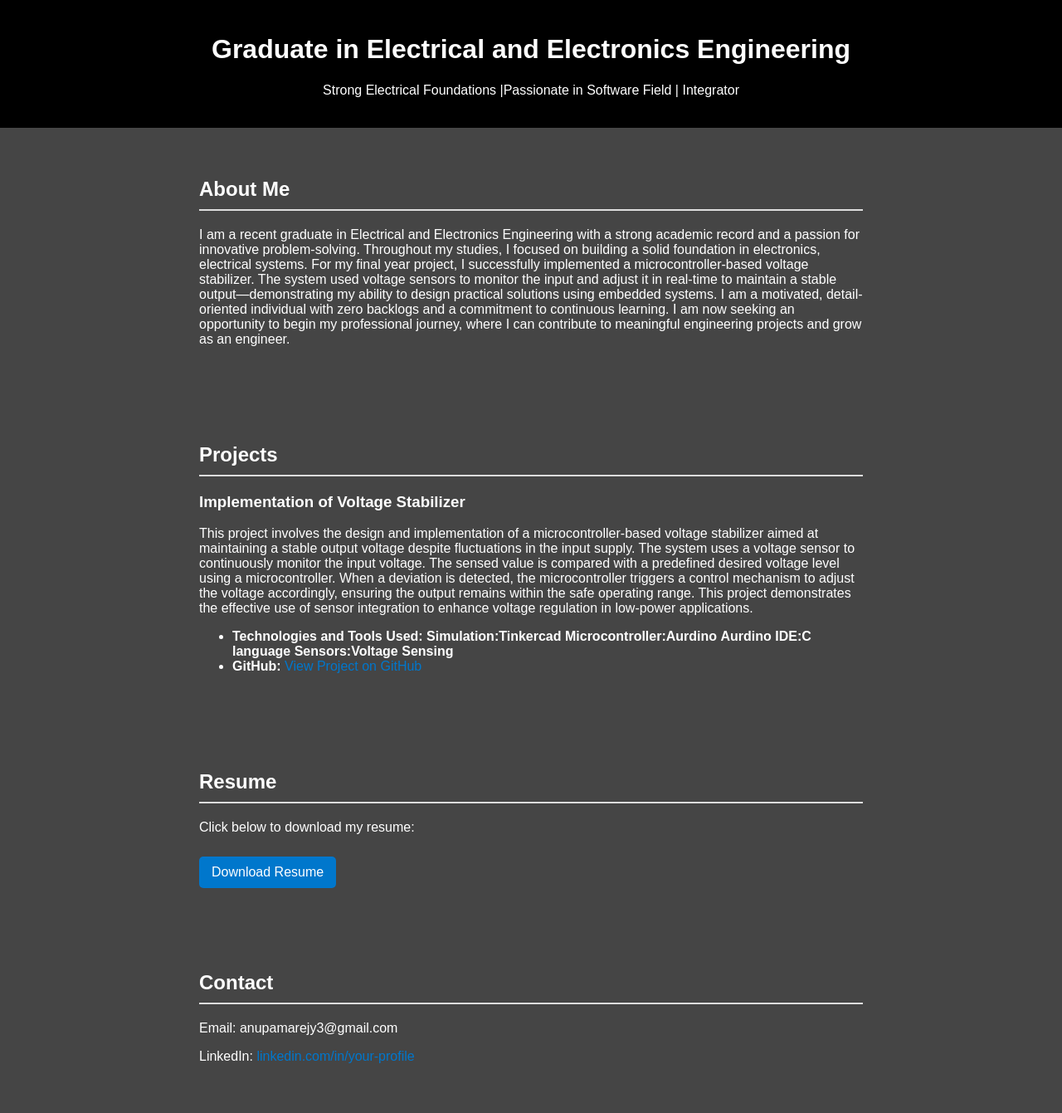
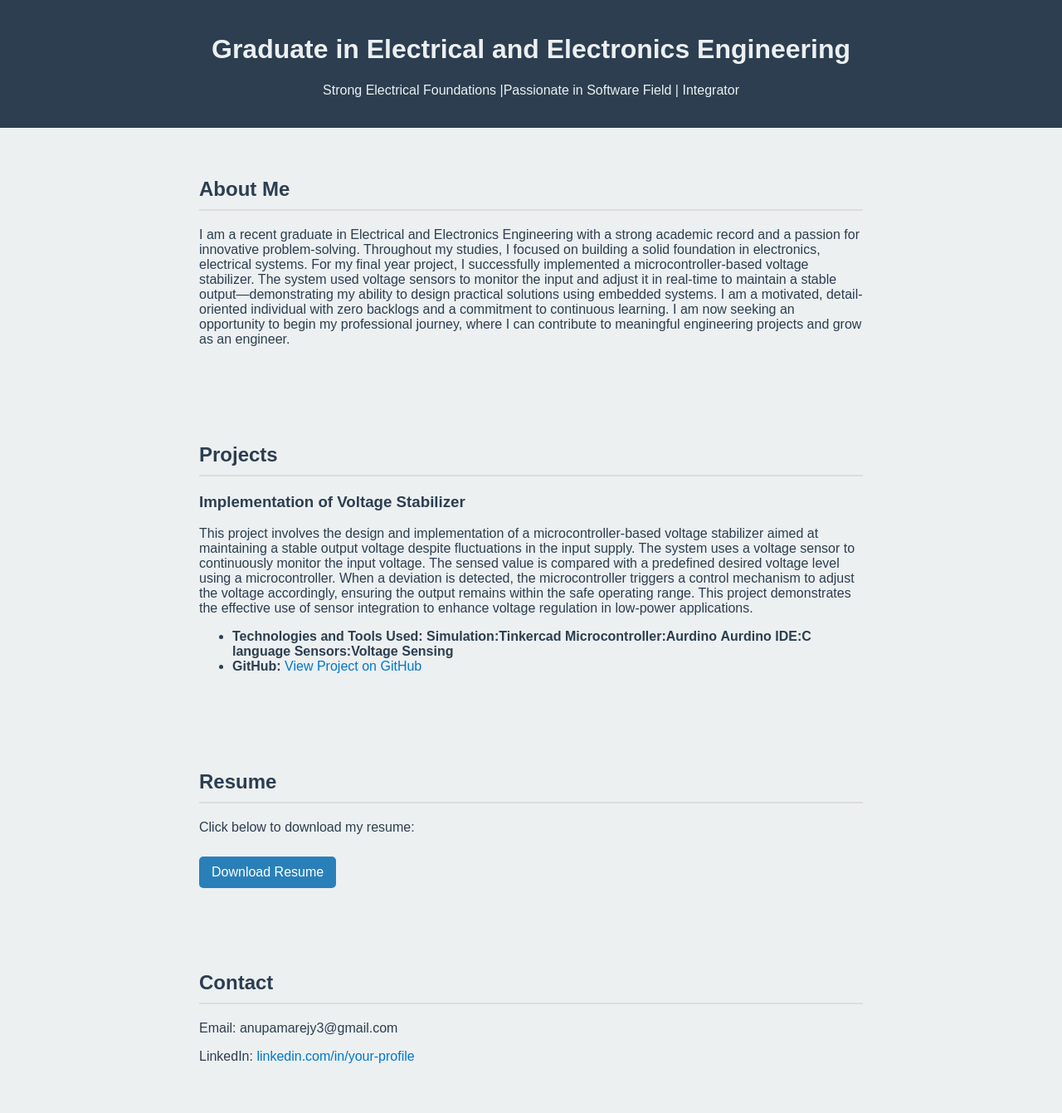
Before and after one commit to Anupama9283/Anupama9283.github.io, a plain HTML site: page index.html in a window 1280 px wide. Shown: the top 1341 px of the page at 83% size. Drawn offline with Linux system fonts and the light colour scheme.

Commit message:
Update index.html

```diff
--- a/index.html
+++ b/index.html
@@ -7,14 +7,15 @@
   <style>
     body {
       font-family: Arial, sans-serif;
-      background:#454545;
+      background-color: #ECF0F1;
+    color: #2C3E50;
       margin: 0;
       padding: 0;
-      color:#ffffff ;
+
     }
     header {
-      background:#000000;
-      color: white;
+    background-color: #2C3E50;
+    color: #ECF0F1;
       padding: 20px;
       text-align: center;
     }
@@ -34,8 +35,8 @@
       text-decoration: none;
     }
     .button {
-      background-color: #0077cc;
-      color: white;
+         background-color: #2980B9;
+      color: #ffffff;
       padding: 10px 15px;
       border: none;
       border-radius: 5px;
@@ -44,7 +45,7 @@
       margin-top: 10px;
     }
     footer {
-      background: #0a192f;
+      background:#1A252F
       color: white;
       text-align: center;
       padding: 20px;
```
